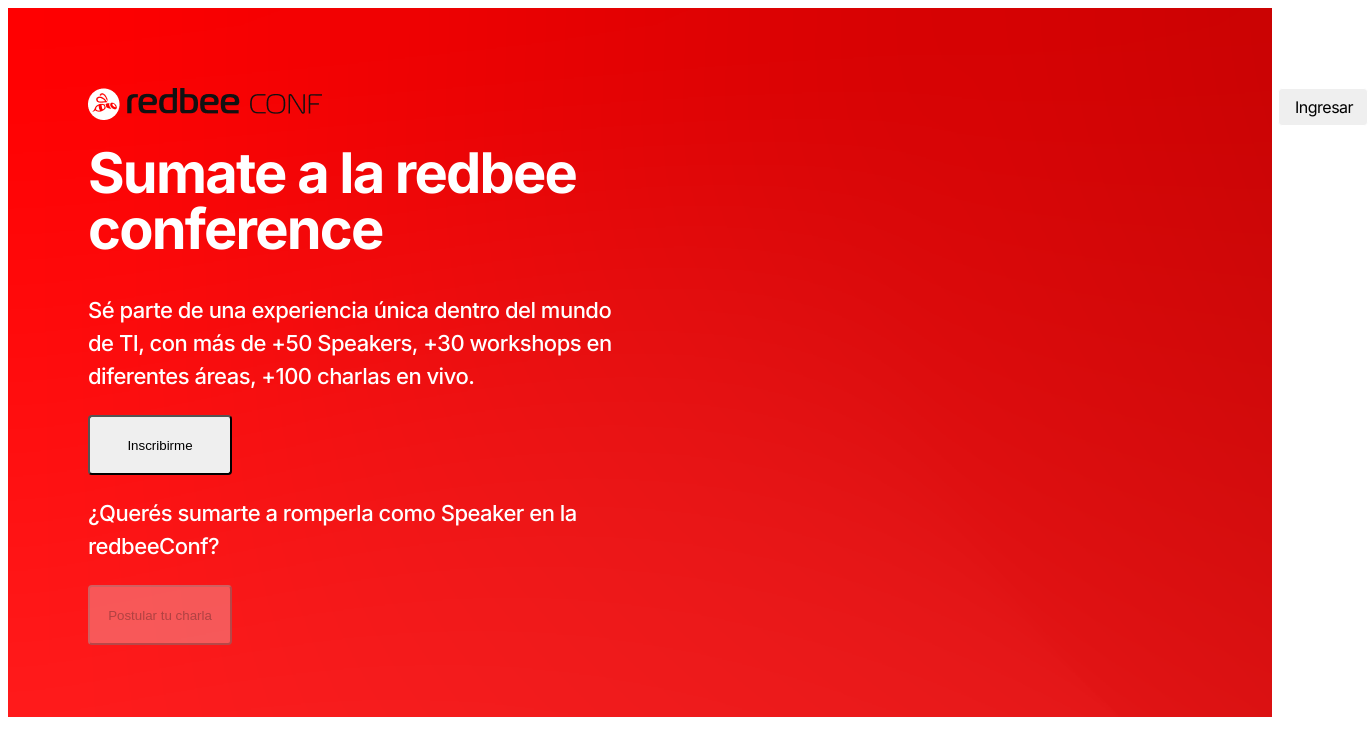
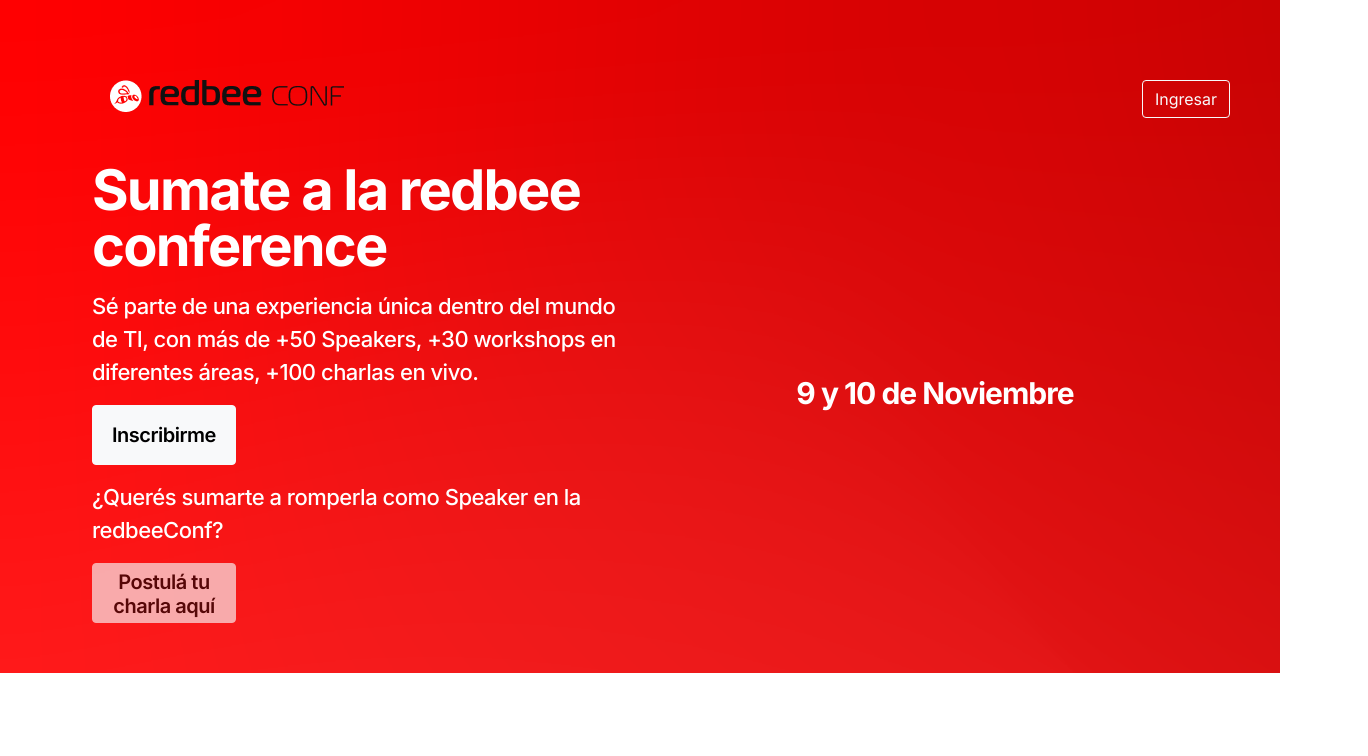
Before and after one commit to redbee-academy/redbee-conf, a React (Create React App) app in the folder web-app-conf/: page / in a window 1280 px wide. Shown: the top 756 px of the page, 1368 px wide, since content can reach past the window. Built offline with nearby package versions, Linux system fonts and the light colour scheme.

Commit message:
style: estilos botones

```diff
--- a/web-app-conf/src/app/components/EndUser/EndUser.tsx
+++ b/web-app-conf/src/app/components/EndUser/EndUser.tsx
@@ -7,27 +7,29 @@
 
 const EndUserApp: FunctionComponent = () => {
   return <App>
-    <main className="frontPage">
+    <main>
       <Container>
         <Row>
           <Col className="header">
            <img src={img} alt="isologo redbeeConf" className="logo"/>
-           <Button variant="outline-light" className="LogButton">Ingresar</Button>
+           <Button variant="outline-light">Ingresar</Button>{''}
           </Col>
         </Row>
         </Container>
         <Container className="content">
           <Row>
-            <Col id="left">
+            <Col className="left">
               <h1>Sumate a la redbee conference</h1>
               <p>Sé parte de una experiencia única dentro del mundo de TI, con más de +50 Speakers, +30 workshops en diferentes áreas, +100 charlas en vivo.</p>
-              <div className="buttons">
-                <Button variant="light">Inscribirme</Button>
+              <div>
+                <Button id="button" variant="light">Inscribirme</Button>
               <p>¿Querés sumarte a romperla como Speaker en la redbeeConf?</p>
-                <div className="buttons"><UserLoginGoogleButton/></div>
+               <div><UserLoginGoogleButton/></div>
               </div>
             </Col>
-            <Col id="right"></Col>
+            <Col className="right">
+              <div id="fecha">9 y 10 de Noviembre</div>
+            </Col>
           </Row>
       </Container>
 
--- a/web-app-conf/src/app/components/EndUser/style.css
+++ b/web-app-conf/src/app/components/EndUser/style.css
@@ -1,102 +1,41 @@
 @import url('https://fonts.googleapis.com/css2?family=Inter:wght@400;500;600;700&display=swap');
-.frontPage{
-
-    background-image: url("background.png");
-    height: 549px;
-    width: auto;
-    left: 0px;
-    top: 0px;
-    border-radius: 0px;
+main{
+    background-image: url(background.png);
+    font-family: "Inter";
+    color:white;
+    display: flex;
+    flex-direction: column;
+    align-items: flex-start;
     padding: 80px;
-
 }
 .header{
     display: flex;
     flex-direction: row;
-    justify-content: space-between;
-    align-items: flex-start;
+    justify-content:space-between;
+    align-items:flex-start;
+    width: 1280px;
     padding: 0px;
+    position: static;
 
-    position: static;
-    width: 1280px;
-    height: 38px;
-    left: 80px;
-    top: 80px;
-}
-.LogButton{
-    display: flex;
-    flex-direction: row;
-    align-items: center;
-    padding: 12px 16px;
 
-    position: static;
-    width: 90px;
-    height: 38px;
-    left: 1190px;
-    top: 0px;
-    /* White */
-
-    border: 1px solid #FFFFFF;
-    border-radius: 4px;
-
-/* Inside Auto Layout */
+    /* Inside Auto Layout */
 
     flex: none;
-    order: 1;
+    order: 0;
+    align-self: stretch;
     flex-grow: 0;
-    margin: 0px 0px;
-    position: static;
-    left: 17.78%;
-    right: 17.78%;
-    top: 18.42%;
-    bottom: 18.42%;
-
-    /*Typography*/
-
-    font-family: "Inter";
-    font-size: 16px;
-    font-style: normal;
-    font-weight: 400;
-    line-height: 24px;
-    letter-spacing: -0.5px;
-    text-align: center;
-
+    margin-left: 30px;
 }
 .content{
-
-
-/* Auto Layout */
-display: flex;
-flex-direction: row;
-justify-content: space-between;
-align-items: center;
-padding: 0px;
-
-position: static;
-width: 1280px;
-height: 351px;
-left: 80px;
-top: 118px;
-/*Typography*/
-color: white;
-font-family: "Inter";
-/* Inside Auto Layout */
-flex: none;
-order: 1;
-align-self: stretch;
-flex-grow: 0;
-margin: 0px 0px;
+    margin-top: 44px;
+    height: 351px;
+    width: 1280px;
+    left: 80px;
+    top: 118px;
+    border-radius: 0px;
+    margin-bottom: 80px;
 }
-.content #left{
-    height: 351px;
-width: 530px;
-left: 0px;
-top: 0px;
-border-radius: 0px;
-padding: 32px, 0px, 0px, 0px;
-
-}
-.content h1{
+.left h1{
     font-size: 56px;
     font-style: normal;
     font-weight: 700;
@@ -104,21 +43,42 @@
     letter-spacing: -1.8px;
     text-align: left;
 }
-.content p{
+.left p{
     font-size: 22px;
     font-style: normal;
     font-weight: 500;
     line-height: 33px;
     letter-spacing: -0.5px;
     text-align: left;
+    margin-top: 16px;
 }
-.content #left Button{
+.left Button{
     height: 60px;
     width: 144px;
     left: 0px;
     top: 32px;
     border-radius: 4px;
     padding: 18px, 20px, 18px, 20px;
-    margin-right: 100px;
-    position: static;
+
+    font-size: 20px;
+    font-style: normal;
+    font-weight: 600;
+    line-height: 24px;
+    letter-spacing: -0.5px;
+    text-align: center;
+
+
 }
+
+.right{
+    font-size: 30px;
+    font-style: normal;
+    font-weight: 700;
+    line-height: 36px;
+    letter-spacing: -1px;
+    vertical-align:middle;
+    display:flex;
+    flex-direction: column;
+    justify-content:center;
+    align-items: center;
+}
--- a/web-app-conf/src/app/components/EndUser/theme.scss
+++ /dev/null
@@ -1,7 +0,0 @@
-$theme-colors: (
-    "info": tomato,
-    "light": teal
-);
-
-/* import bootstrap to set changes */
-@import "~bootstrap/scss/bootstrap";
--- a/web-app-conf/src/app/components/LoginGoogle/UserLoginGoogleButton.tsx
+++ b/web-app-conf/src/app/components/LoginGoogle/UserLoginGoogleButton.tsx
@@ -1,4 +1,5 @@
 import { FunctionComponent } from "react";
+import { Button } from "react-bootstrap";
 import { GoogleLogin } from "react-google-login";
 import { GoogleUserInfo } from "../../domain/googleUserInfo";
 
@@ -20,7 +21,7 @@
     return <GoogleLogin
     clientId={process.env.REACT_APP_GOOGLE_CLIENT_ID as string}
     render={renderProps => (
-        <button onClick={renderProps.onClick} disabled={renderProps.disabled}>Postular tu charla</button>
+        <Button variant="light" onClick={renderProps.onClick} disabled={renderProps.disabled}>Postulá tu charla aquí</Button>
       )}
     onSuccess={loginSucessful}
     onFailure={loginFailure}
--- a/web-app-conf/src/index.tsx
+++ b/web-app-conf/src/index.tsx
@@ -1,8 +1,8 @@
 import React from 'react';
 import ReactDOM from 'react-dom';
 import reportWebVitals from './reportWebVitals';
-//import 'bootstrap/dist/css/bootstrap.min.css';
-//import './theme.scss'
+import 'bootstrap/dist/css/bootstrap.min.css';
+
 
 
 const appToBuild = process.env.REACT_APP_IS_STAFF === "1"
```
